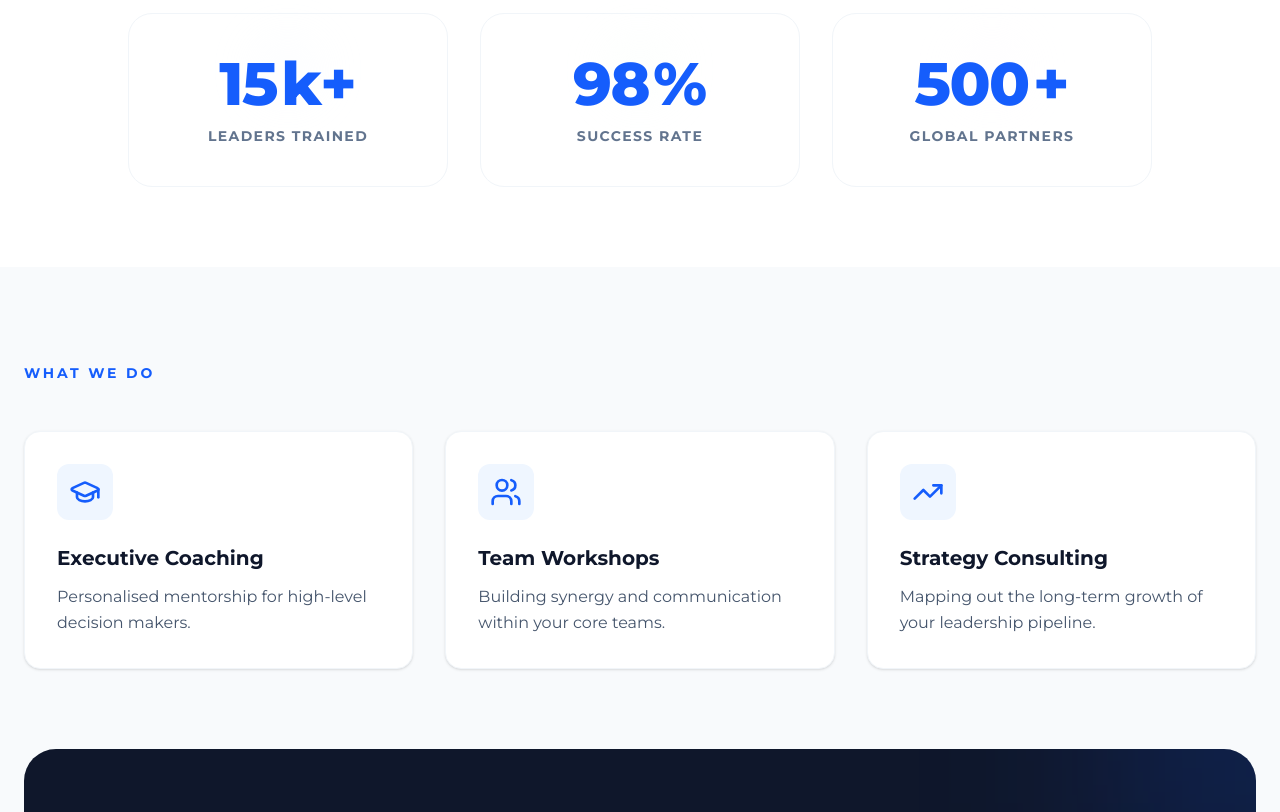
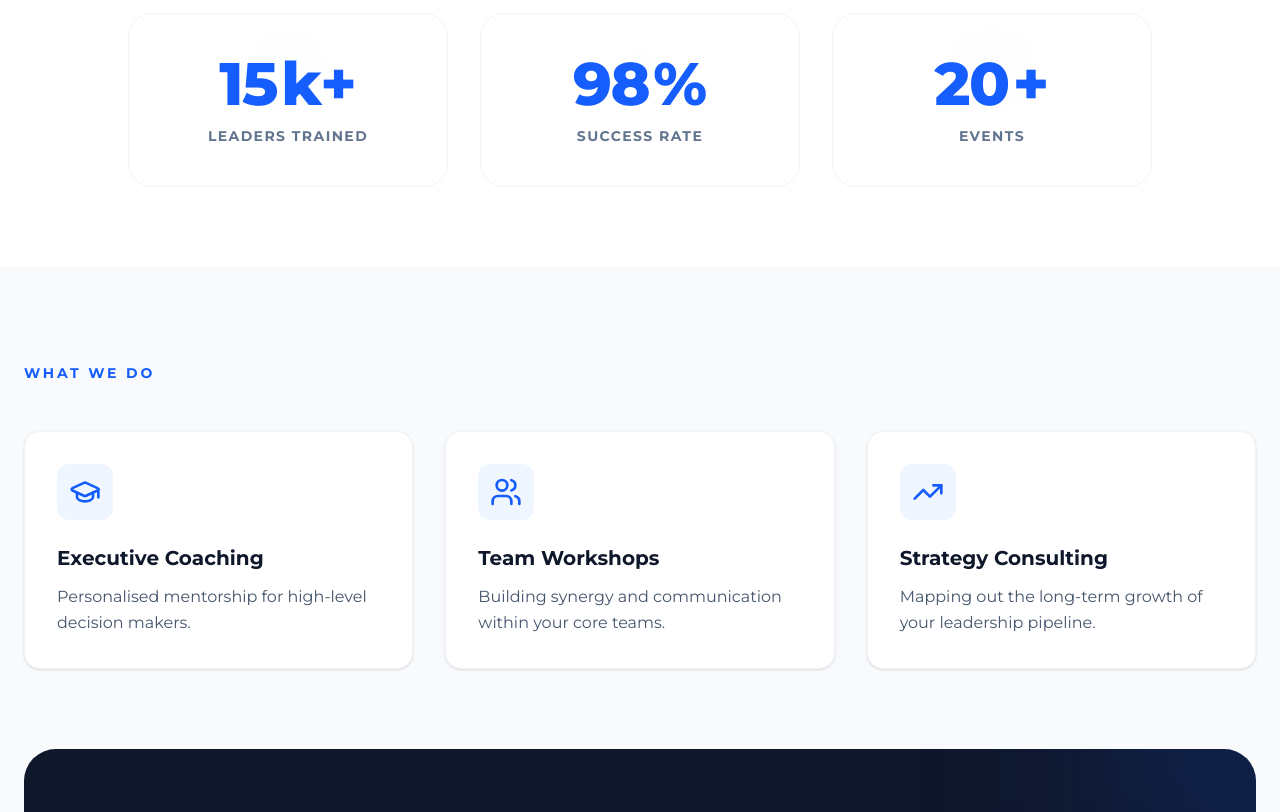
Before and after one commit to mussadiqkhan6886/kpsla, a Next.js app: page / in a window 1280 px wide. Shown: the part 2600-3412 px from the top of the page. Built offline with nearby package versions, Linux system fonts and the light colour scheme.

Commit message:
fix data

```diff
--- a/sections/Counter.tsx
+++ b/sections/Counter.tsx
@@ -4,7 +4,7 @@ import React from 'react'
 const stats = [
   { label: 'Leaders Trained', value: 15, extend: "k+", color: 'text-blue-600', bg: 'bg-blue-50' },
   { label: 'Success Rate', value: 98, extend: "%", color: 'text-blue-600', bg: 'bg-green-50' },
-  { label: 'Global Partners', value: 500, extend: "+", color: 'text-blue-600', bg: 'bg-purple-50' },
+  { label: 'Events', value: 20, extend: "+", color: 'text-blue-600', bg: 'bg-purple-50' },
 ]
 
 const Counter = () => {
```
